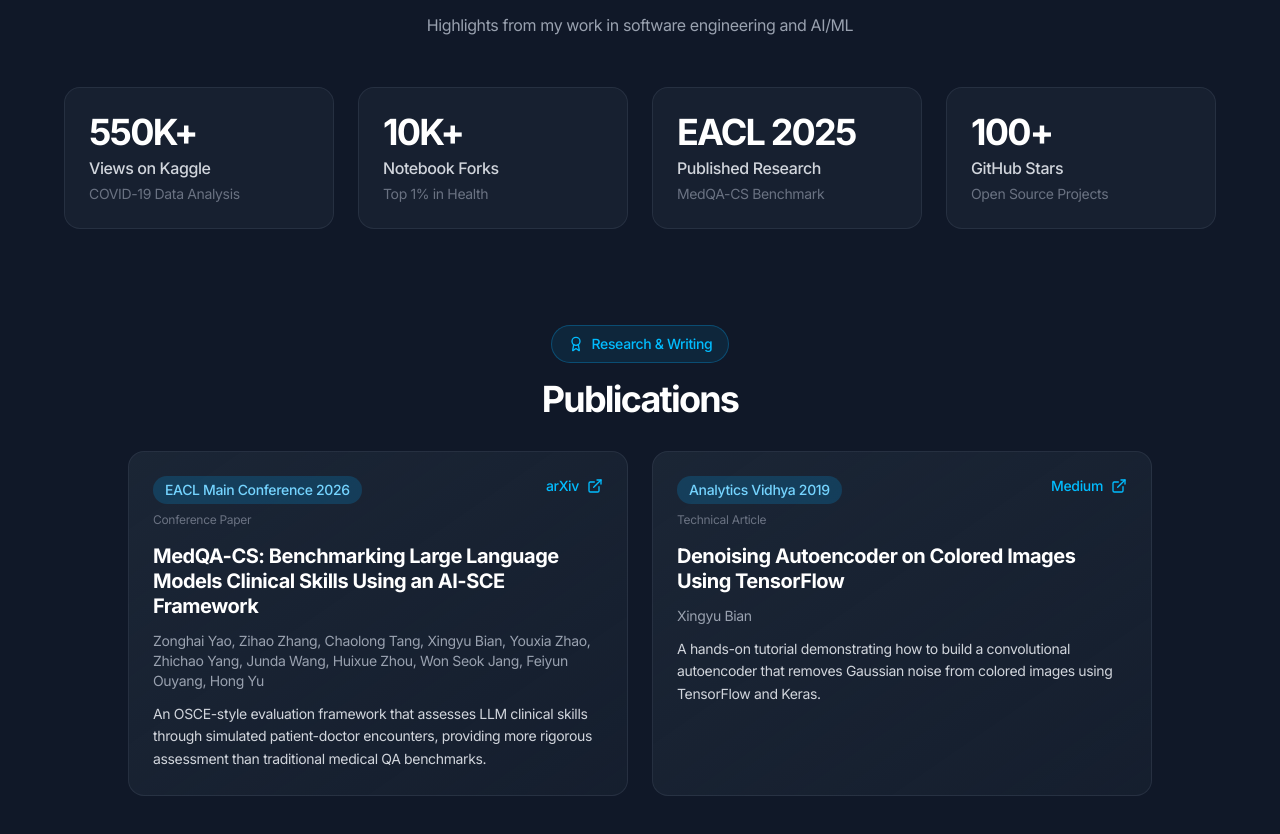
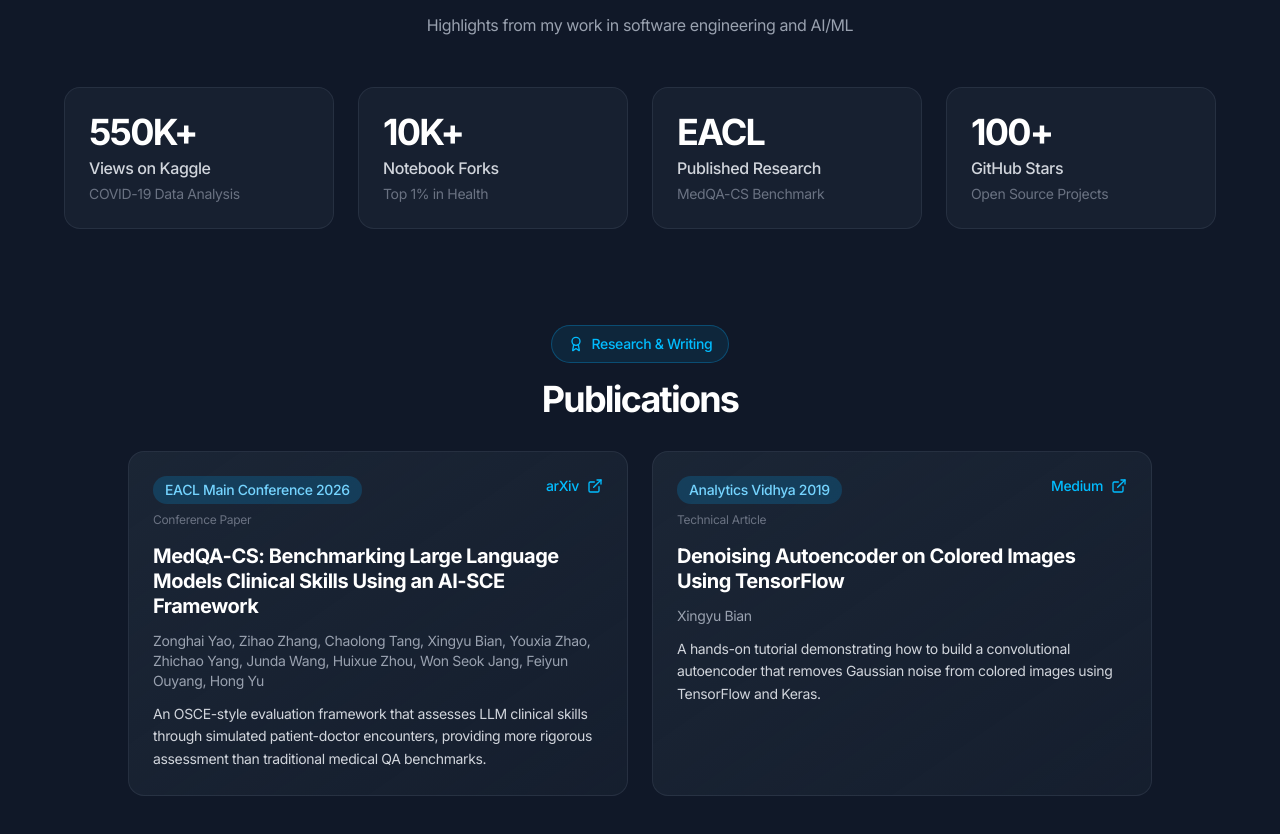
Before and after one commit to therealcyberlord/Personal-Portfolio, a React (Vite) app: page /#/ in a window 1280 px wide. Shown: the part 918-1752 px from the top of the page. Built offline with nearby package versions, Linux system fonts and the light colour scheme.

Commit message:
chore: update typo

```diff
--- a/src/pages/Home.tsx
+++ b/src/pages/Home.tsx
@@ -16,7 +16,7 @@ const Home = () => {
       sublabel: "Top 1% in Health"
     },
     {
-      value: "EACL 2025",
+      value: "EACL",
       label: "Published Research",
       sublabel: "MedQA-CS Benchmark"
     },
```
